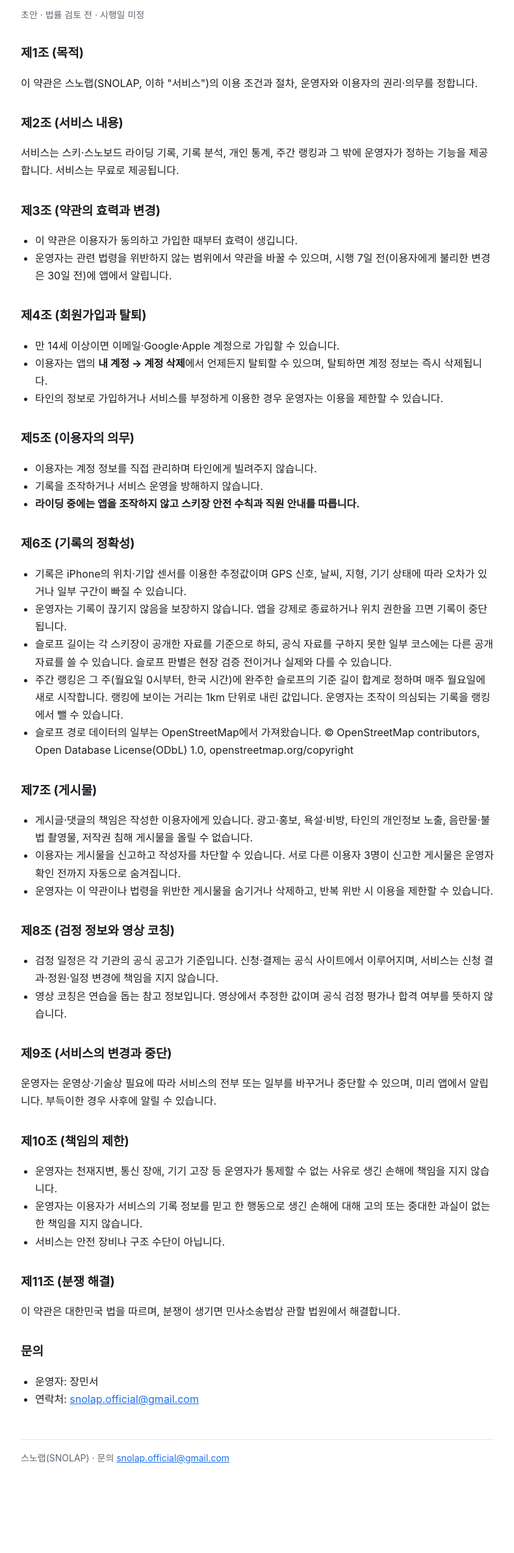
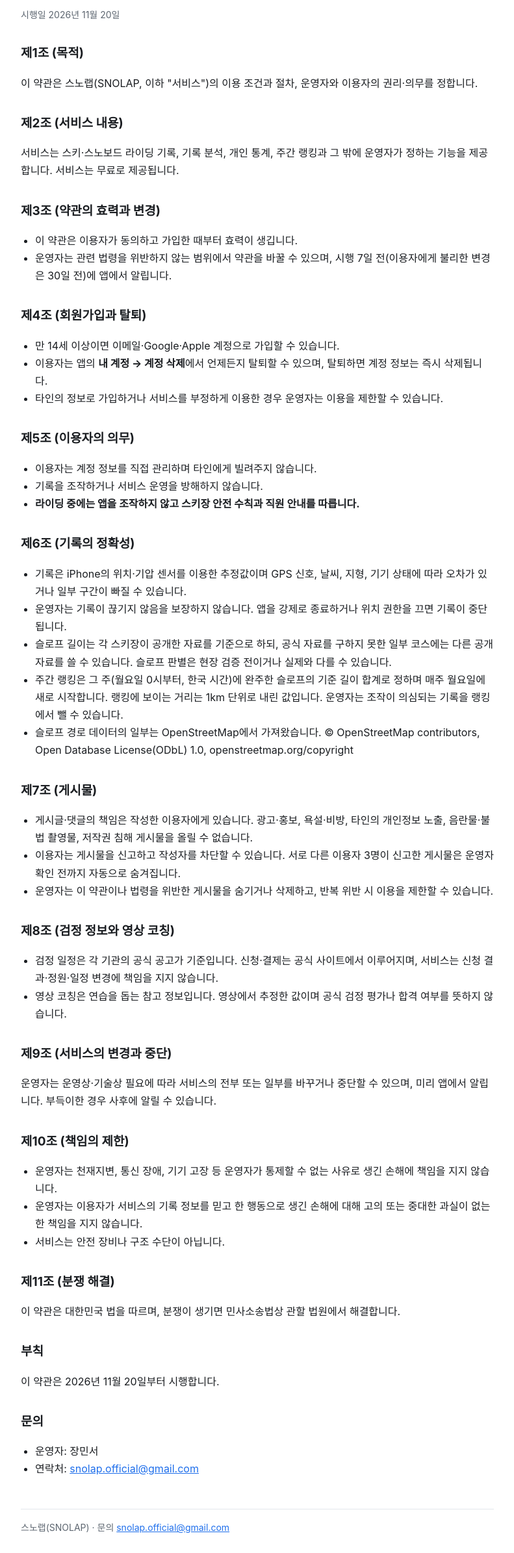
Before and after one commit to Snolap/snolap-site, a plain HTML site: page terms.html in a window 1280 px wide. Shown: the part 170-2560 px from the top of the page at 65% size, without its empty margins (244-1035 px from the left). Before the commit the page ends 2490 px from the top, so only its background shows below. Drawn offline with Linux system fonts and the light colour scheme.

Commit message:
약관·처리방침 시행일 2026-11-20(초안 문구 삭제)
Co-Authored-By: Claude Opus 5.5 <noreply@anthropic.com>

```diff
--- a/terms.html
+++ b/terms.html
@@ -15,7 +15,7 @@ footer{margin-top:48px;padding-top:16px;border-top:1px solid var(--line);color:v
 </style></head>
 <body><main><header><a href="index.html">SNOLAP 스노랩</a></header><nav><a href="terms.html">이용약관</a> <a href="privacy.html">개인정보 처리방침</a> <a href="support.html">고객 지원</a></nav>
 <h1>이용약관</h1>
-<p class="meta">초안 · 법률 검토 전 · 시행일 미정</p>
+<p class="meta">시행일 2026년 11월 20일</p>
 <h2>제1조 (목적)</h2>
 <p>이 약관은 스노랩(SNOLAP, 이하 &quot;서비스&quot;)의 이용 조건과 절차, 운영자와 이용자의 권리·의무를 정합니다.</p>
 <h2>제2조 (서비스 내용)</h2>
@@ -66,6 +66,8 @@ footer{margin-top:48px;padding-top:16px;border-top:1px solid var(--line);color:v
 </ul>
 <h2>제11조 (분쟁 해결)</h2>
 <p>이 약관은 대한민국 법을 따르며, 분쟁이 생기면 민사소송법상 관할 법원에서 해결합니다.</p>
+<h2>부칙</h2>
+<p>이 약관은 2026년 11월 20일부터 시행합니다.</p>
 <h2>문의</h2>
 <ul>
 <li>운영자: 장민서</li>
```
Also changed, not shown: privacy.html (+2 -1 lines).
